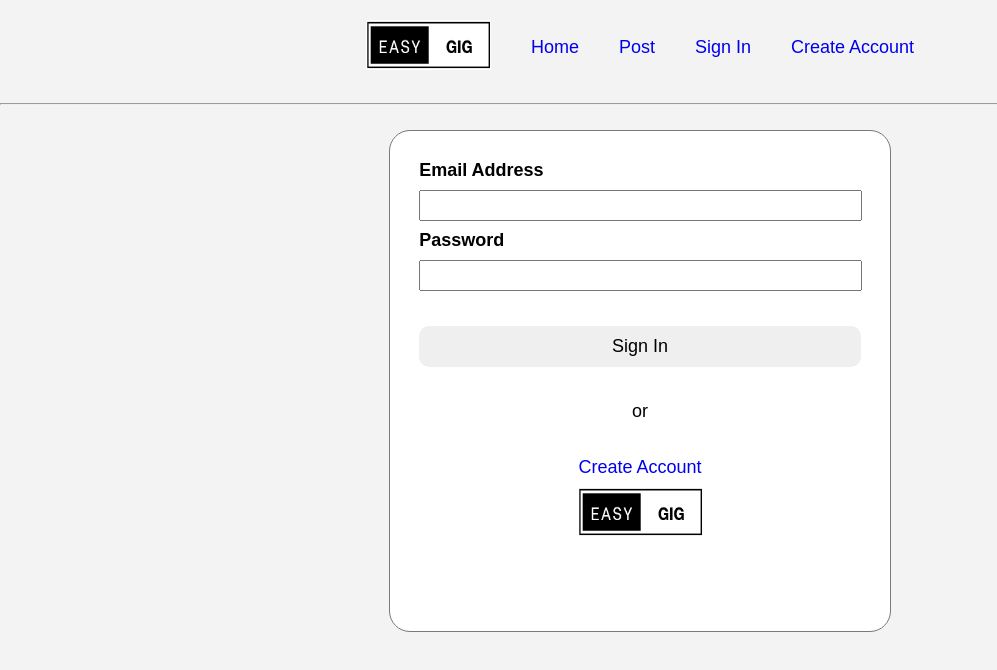
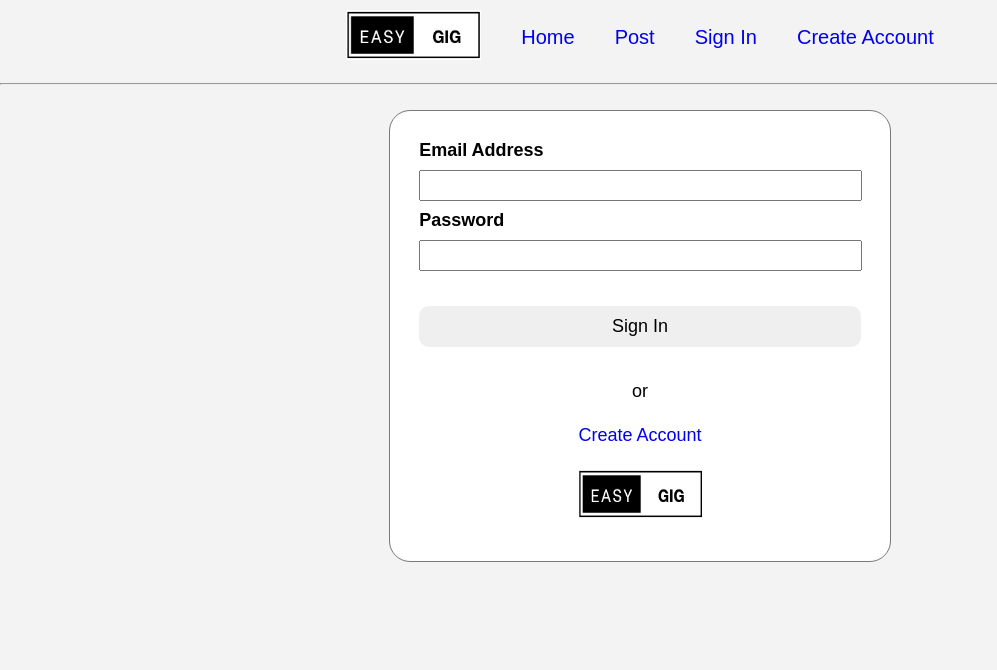
Before and after one commit to Dpoin23/Easy-Gig, a plain HTML site: page signin.html in a window 1280 px wide. Shown: the whole page, without its empty margins (0-997 px from the left). Drawn offline with Linux system fonts and the light colour scheme.

Commit message:
styling for the logo finished, logo below the search bar links to the about page, may add about page to the header in the future.

```diff
--- a/signin.html
+++ b/signin.html
@@ -11,7 +11,7 @@
 
 <body class="signin-body">
     <ul class="Header">
-        <li class="Header-links"><a href="index.html" class="Header-obj"><img src="images/Logo.png" width="125px" height="50px"/></a></li>
+        <li class="Header-links"><a href="index.html" class="Header-obj"><img src="images/Logo.png" width="135px" height="50px"/></a></li>
         <li class="Header-links"><a href="index.html" class="Header-obj">Home</a></li>
         <li class="Header-links"><a href="post.html" class="Header-obj">Post</a></li>
         <li class="Header-links"><a href="signin.html" class="Header-obj">Sign In</a></li>
--- a/styles.css
+++ b/styles.css
@@ -5,6 +5,30 @@
 body {
     margin: 0px;
     padding: 0px;
+}
+
+.Header {
+    list-style-type: none;
+    text-align: center;
+    align-items: center;
+    display: flex;
+    justify-content: center;
+    padding: 10px 0;
+    margin: 0;
+}
+
+.Header-links {
+    display: inline-block;
+    margin: 0 20px;
+    font-size: 20px;
+}
+
+a.Header-obj {
+    text-decoration: none;
+}
+
+a.Header-obj:hover {
+    text-decoration: underline;
 }
 
 .main {
@@ -19,32 +43,12 @@ body {
     text-align: center;
 }
 
-.Header {
-    list-style-type: none;
-    text-align: center;
-    align-items: center;
-    display: flex;
-    justify-content: center;
-    padding: 20px 0;
-    margin: 0;
-}
-
 .main-obj {
     font-size: 16px;
 }
 
-.Header-links {
-    display: inline-block;
-    margin: 0 20px;
-    font-size: 18px;
-}
-
-a.Header-obj {
-    text-decoration: none;
-}
-
-a.Header-obj:hover {
-    text-decoration: underline;
+.main-obj.main-logo {
+    margin: 0;
 }
 
 .search-box {
@@ -104,6 +108,10 @@ a.Header-obj:hover {
     background-color: white;
 }
 
+.post-box {
+    height: 525px;
+}
+
 .signin-ul, .createacc-ul, .post-ul {
     list-style-type: none;
     padding: 20px;
@@ -151,7 +159,7 @@ a.Header-obj:hover {
 }
 
 .signin-or {
-    margin-bottom: 7.5%;
+    margin: 5%;
     text-align: center;
     font-size: 18px;
 }
@@ -163,3 +171,15 @@ a.Header-obj:hover {
 .post-pay-label {
     font-size: 16px;
 }
+
+.signin-li.signin-createacclink {
+    margin: 5%;
+}
+
+.signin-box {
+    height: 450px;
+}
+
+.createacc-box {
+    height: 435px;
+}
```
Also changed, not shown: createacc.html (+1 -1 lines), index.html (+2 -3 lines), post.html (+1 -1 lines).
